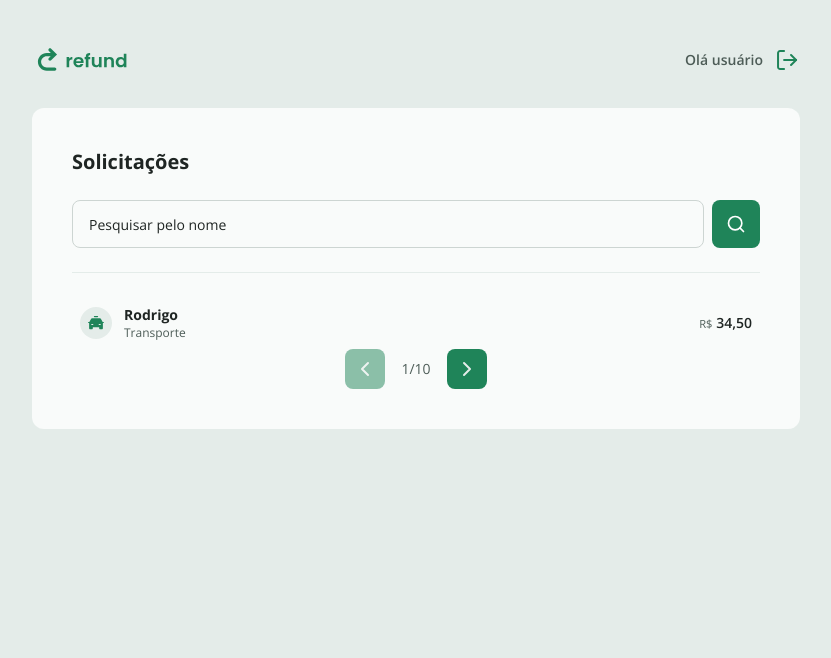
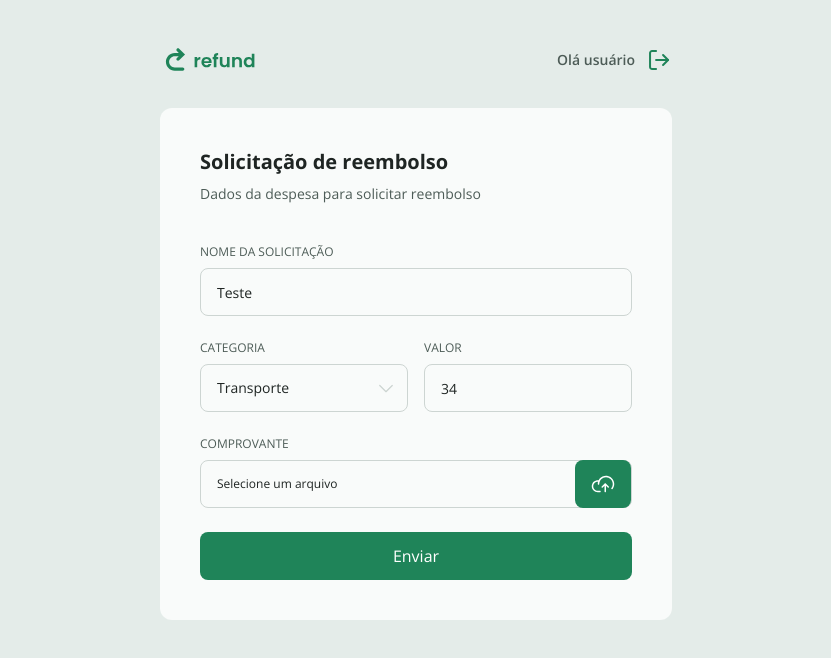
Before and after one commit to Tun1n/RefundProject, a React (Vite) app in the folder web/: page / in a window 1280 px wide. Shown: the top 658 px of the page, without its empty margins (224-1055 px from the left). Built offline with nearby package versions, Linux system fonts and the light colour scheme.

Commit message:
Finalizando projeto de estudo

```diff
--- a/web/src/components/AuthLayout.tsx
+++ b/web/src/components/AuthLayout.tsx
@@ -3,8 +3,8 @@ import logoSvg from "../assets/logo.svg"
 
 export function AuthLayout(){
     return <>
-        <div className="w-screen h-screen bg-gray-400 flex flex-col justify-center items-center text-gray-100">
-            <main className="bg-gray-500 p-8 rounded-md flex items-center flex-col md:min-w-[462px]">
+        <div className="w-screen h-screen bg-gray-400 flex flex-col justify-center items-center text-gray-100 p-8">
+            <main className="bg-gray-500 p-8 rounded-md flex items-center flex-col w-full md:max-w-[462px]">
                 <img src={logoSvg} alt="Logo" className="my-8" />
                 <Outlet/>
             </main>
--- /dev/null
+++ b/web/src/components/Loading.tsx
@@ -0,0 +1,9 @@
+export function Loading(){
+    return <>
+        <div className="w-screen h-screen flex justify-center items-center">
+            <span className="text-gray-200 font-semibold text-sm">
+                Carregando...
+            </span>
+        </div>
+    </>
+}
--- a/web/src/pages/Dashboard.tsx
+++ b/web/src/pages/Dashboard.tsx
@@ -3,7 +3,7 @@ import { Input } from "../components/Input";
 import { Button } from "../components/Button";
 import searchSvg from  "../assets/search.svg"
 import { CATEGORIES } from "../utils/categories";
-import { RefundItem } from "../components/RefundItem";
+import { RefundItem, type RefundItemProps } from "../components/RefundItem";
 import { formatCurrency } from "../utils/formatCurrency";
 import { Pagination } from "../components/Pagination";
 
@@ -20,6 +20,7 @@ export function Dashboard(){
     const [name, setName] = useState("")
     const [page, setPage] = useState(1)
     const [totalOfPages, setTotalOfPages] = useState(10)
+    const [refunds, setRefunds]= useState<RefundItemProps[]>([REFUND_EXAMPLE])
 
     function fetchRefunds(event: React.FormEvent){
         event.preventDefault()
@@ -58,7 +59,9 @@ export function Dashboard(){
             </form>
 
             <div className="mt-6 flex flex-col gap-4 max-h-[342px] overflow-y-scroll">
-                <RefundItem data={REFUND_EXAMPLE}/>
+                {
+                    refunds.map((item)=> <RefundItem key={item.id} data={item} href={`/refund/${item.id}`}/>)
+                }
             </div>
 
             <Pagination
--- a/web/src/pages/Refund.tsx
+++ b/web/src/pages/Refund.tsx
@@ -2,21 +2,27 @@ import { useState } from "react";
 import { Input } from "../components/Input";
 import { Select } from "../components/Select";
 import { CATEGORIES, CATEGORIES_KEYS } from "../utils/categories";
-import {Upload} from "../components/Upload"
+import fileSvg from "../assets/file.svg"
+import { Upload } from "../components/Upload"
 import { Button } from "../components/Button";
-import { useNavigate } from "react-router";
+import { useNavigate, useParams } from "react-router";
 
 export function Refund(){
-    const [category, setCategory] = useState("")
-    const [name, setName] = useState("")
-    const [amount, setAmount] = useState("")
+    const [category, setCategory] = useState("transport")
+    const [name, setName] = useState("Teste")
+    const [amount, setAmount] = useState("34")
     const [isLoading, setIsLoading] = useState(false)
     const [fileName, setFileName] = useState<File | null>(null)
 
     const navigate = useNavigate()
+    const params = useParams<{id: string}>()
 
     function onSubmit(event: React.FormEvent){
         event.preventDefault()
+
+        if(params.id){
+            return navigate(-1)
+        }
 
         console.log(name, category, amount, fileName?.name, isLoading)
         navigate("/confirm",{
@@ -38,14 +44,16 @@ export function Refund(){
                 required
                 legend="Nome da Solicitação"
                 value={name}
-                onChange={(event) => setName(event.target.value)}/>
+                onChange={(event) => setName(event.target.value)}
+                disabled={!!params.id}/>
 
             <div className="flex gap-4">
                 <Select
                 required
                 legend="Categoria"
                 value={category}
-                onChange={(event) => setCategory(event.target.value)}>
+                onChange={(event) => setCategory(event.target.value)}
+                disabled={!!params.id}>
 
                     {CATEGORIES_KEYS.map((cat) =>(
                         <option key={cat} value={cat}>
@@ -59,17 +67,33 @@ export function Refund(){
                     legend="Valor"
                     value={amount}
                     onChange={(event) => setAmount(event.target.value)}
+                    disabled={!!params.id}
                     />
             </div>
 
-            <Upload
-                filename={fileName && fileName.name}
-                onChange={(event) => event.target.files && setFileName(event.target.files[0])}/>
+           {
+            params.id ? (
+                <a
+                  href=""
+                  target="blank"
+                  className="text-sm text-green-100 font-semibold flex items-center justify-center gap-2 my-0 hover:opacity-70 transitio ease-linear">
+
+                    <img src={fileSvg} alt="Ícone do arquivo" />
+                    Abrir comprovante
+                </a>
+            ):
+            (
+                <Upload
+                    filename={fileName && fileName.name}
+                    onChange={(event) => event.target.files && setFileName(event.target.files[0])}
+                    disabled={!!params.id}/>
+            )
+           }
 
             <Button
                 type="submit"
                 isLoading={isLoading}>
-                Enviar
+                {params.id ? "Voltar" : "Enviar"}
             </Button>
         </form>
     </>
--- a/web/src/routes/ManagerRoutes.tsx
+++ b/web/src/routes/ManagerRoutes.tsx
@@ -2,12 +2,14 @@ import { Route, Routes } from "react-router";
 import { Dashboard } from "../pages/Dashboard";
 import { AppLayout } from "../components/AppLayout";
 import { NotFound } from "../pages/NotFound";
+import { Refund } from "../pages/Refund";
 
 export function ManagerRoutes(){
     return <>
         <Routes>
             <Route path="/" element={<AppLayout/>}>
                 <Route path="/" element={<Dashboard/>}/>
+                <Route path="/refund/:id" element={<Refund/>}/>
             </Route>
 
             <Route path="*" element={<NotFound/>}/>
--- a/web/src/routes/index.tsx
+++ b/web/src/routes/index.tsx
@@ -1,10 +1,36 @@
 import { BrowserRouter } from "react-router";
 import { ManagerRoutes } from "./ManagerRoutes";
+import { AuthRoutes } from "./Auth-routes";
+import { Loading } from "../components/Loading";
+import { EmployeeRoutes } from "./EmployeeRoutes";
+
+const isLoading = false
+const session = {
+    user: {
+        role: "employee"
+    }
+}
 
 export function Routes(){
+    function HandleRoute(){
+        switch(session.user.role){
+            case "manager":
+                return <ManagerRoutes/>
+            case "employee":
+                return <EmployeeRoutes/>
+            default:
+                return <AuthRoutes/>
+        }
+    }
+
+
+    if(isLoading){
+        return <Loading/>
+    }
+
     return <>
         <BrowserRouter>
-            <ManagerRoutes/>
+            <HandleRoute/>
         </BrowserRouter>
     </>
 }
```
